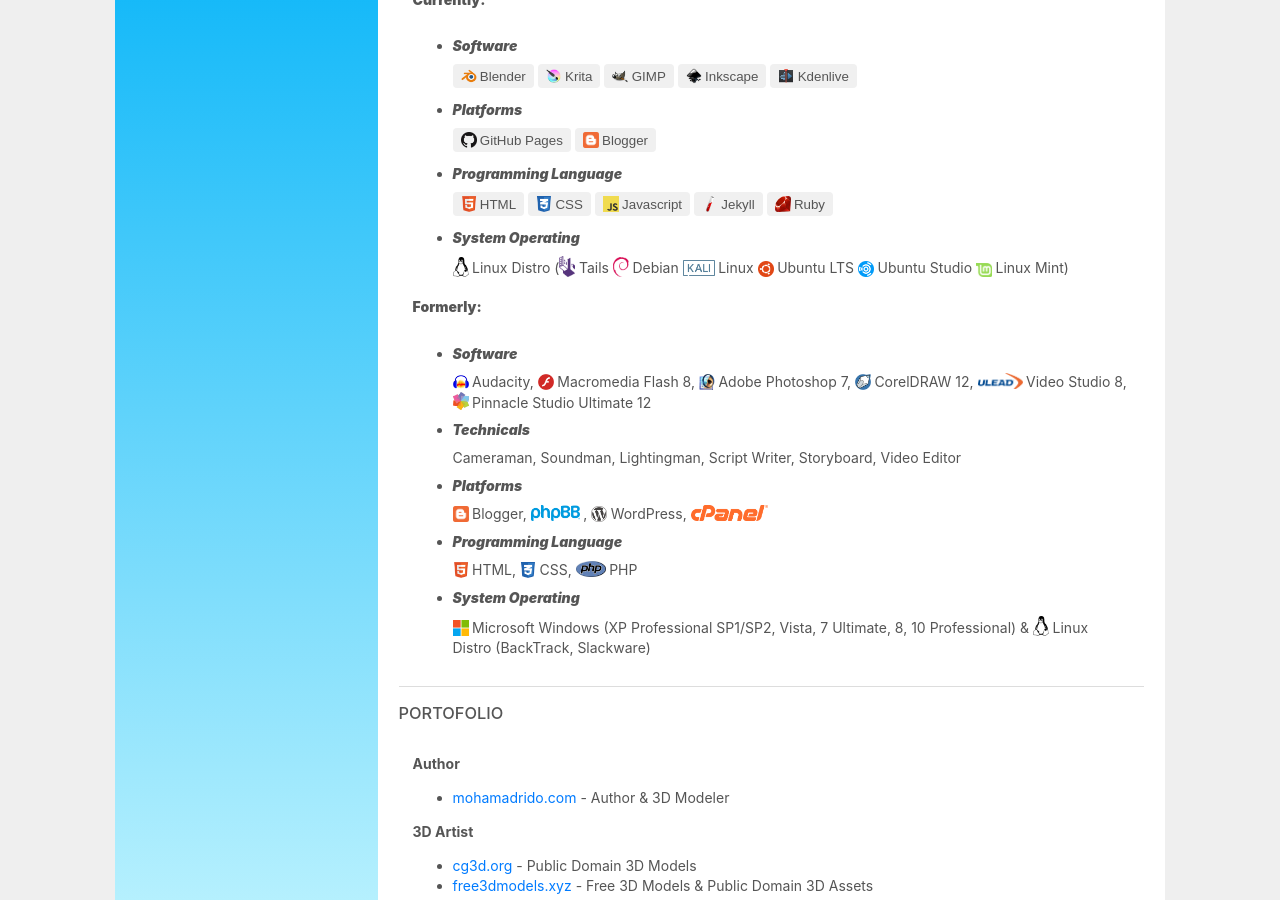
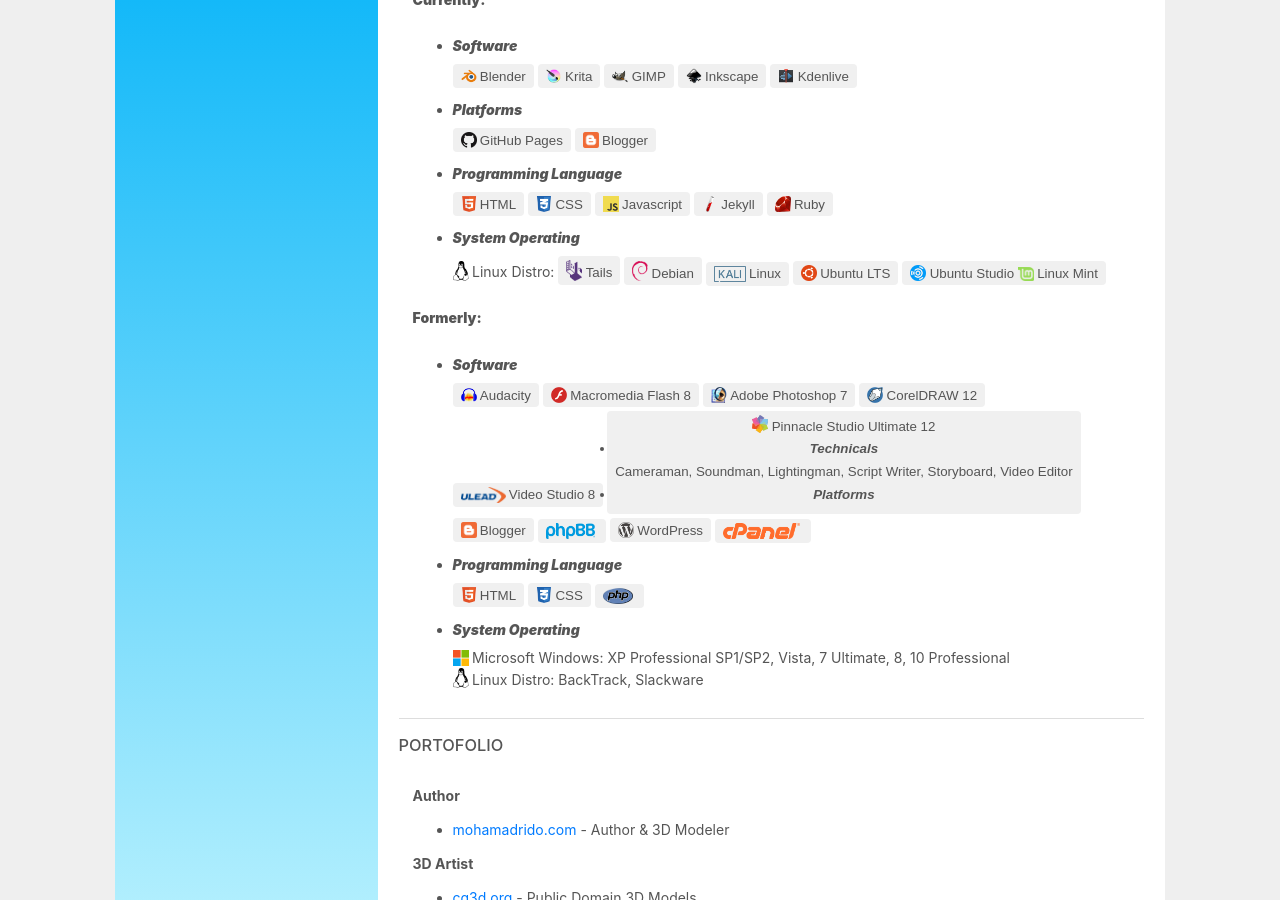
Before and after one commit to mohamadrido/about, a Jekyll site: the page built from index.html, in a window 1280 px wide and 900 px high, scrolled down 1133 px. Built offline with Jekyll 4.4.1, drawn with Linux system fonts in a browser that asks for light colours; nearby versions of some CDN libraries.

Commit message:
Update index.html

```diff
--- a/index.html
+++ b/index.html
@@ -103,20 +103,22 @@
     <li class="li"><i>Programming Language</i></li>
       <button class="link" href="https://en.wikipedia.org/wiki/HTML5"><img src="/html5.png" class="icon">HTML</button> <button class="link" href="https://en.wikipedia.org/wiki/CSS"><img src="/css3.png" class="icon">CSS</button> <button class="link" href="https://javascript.com"><img src="/js.png" class="icon">Javascript</button> <button class="link" href="https://jekyllrb.com"><img src="/jekyll.png" class="icon">Jekyll</button> <button class="link" href="https://https://www.ruby-lang.org"><img src="/ruby.png" class="icon">Ruby</button>
     <li class="li"><i>System Operating</i></li>
-      <img src="/tux.png" class="icon">Linux Distro (<img src="/tails.png" class="icon">Tails <img src="/debian.png" class="icon">Debian <img src="/kali.png" style="width: 32px;height:16px;vertical-align:text-top;margin-right:.25em;">Linux <img src="/ubuntu.png" class="icon">Ubuntu LTS <img src="/studio.png" class="icon">Ubuntu Studio <img src="/mint.png" class="icon">Linux Mint)
+      <img src="/tux.png" class="icon">Linux Distro: <button class="link" href="https://blender.org"><img src="/tails.png" class="icon">Tails</button> <button class="link" href="https://blender.org"><img src="/debian.png" class="icon">Debian</button> <button class="link" href="https://blender.org"><img src="/kali.png" style="width: 32px;height:16px;vertical-align:text-top;margin-right:.25em;">Linux</button> <button class="link" href="https://blender.org"><img src="/ubuntu.png" class="icon">Ubuntu LTS</button> <button class="link" href="https://blender.org"><img src="/studio.png" class="icon">Ubuntu Studio <img src="/mint.png" class="icon">Linux Mint</button>
     </ul>
     <h4  style="font-weight: 900;">Formerly:</h4>
     <ul>
     <li class="li"><i>Software</i></li>
-      <img src="/audacity.png" class="icon">Audacity, <img src="/fl8.png" class="icon">Macromedia Flash 8, <img src="/ps7.png" class="icon">Adobe Photoshop 7, <img src="/cd12.png" class="icon">CorelDRAW 12, <img src="/ulead8.png" style="width: 45px;height:16px;vertical-align:text-top;margin-right:.25em;">Video Studio 8, <img src="/pinnacle12.png" class="icon">Pinnacle Studio Ultimate 12
+      <button class="link" href="https://blender.org"><img src="/audacity.png" class="icon">Audacity</button> <button class="link" href="https://blender.org"><img src="/fl8.png" class="icon">Macromedia Flash 8</button> <button class="link" href="https://blender.org"><img src="/ps7.png" class="icon">Adobe Photoshop 7</button> <button class="link" href="https://blender.org"><img src="/cd12.png" class="icon">CorelDRAW 12</button> <button class="link" href="https://blender.org"><img src="/ulead8.png" style="width: 45px;height:16px;vertical-align:text-top;margin-right:.25em;">Video Studio 8</button> <button class="link" href="https://blender.org"><img src="/pinnacle12.png" class="icon">Pinnacle Studio Ultimate 12
     <li class="li"><i>Technicals</i></li>
       Cameraman, Soundman, Lightingman, Script Writer, Storyboard, Video Editor
     <li class="li"><i>Platforms</i></li>
-      <img src="/blogger.png" class="icon">Blogger, <img src="/phpbb.png" style="width: 49px;height:16px;vertical-align:text-top;margin-right:.25em;">, <img src="/wp.png" class="icon">WordPress, <img src="/cpanel.png" style="width: 77px;height:16px;vertical-align:text-top;margin-right:.25em;">
+      <button class="link" href="https://blender.org"><img src="/blogger.png" class="icon">Blogger</button> <button class="link" href="https://blender.org"><img src="/phpbb.png" style="width: 49px;height:16px;vertical-align:text-top;margin-right:.25em;"></button> <button class="link" href="https://blender.org"><img src="/wp.png" class="icon">WordPress</button> <button class="link" href="https://blender.org"><img src="/cpanel.png" style="width: 77px;height:16px;vertical-align:text-top;margin-right:.25em;"></button>
     <li class="li"><i>Programming Language</i></li>
-      <img src="/html5.png" class="icon">HTML, <img src="/css3.png" class="icon">CSS, <img src="/php.png" style="width: 30px;height:16px;vertical-align:text-top;margin-right:.25em;">PHP
+      <button class="link" href="https://blender.org"><img src="/html5.png" class="icon">HTML</button> <button class="link" href="https://blender.org"><img src="/css3.png" class="icon">CSS</button> <button class="link" href="https://blender.org"><img src="/php.png" style="width: 30px;height:16px;vertical-align:text-top;margin-right:.25em;"></button>
     <li class="li"><i>System Operating</i></li>
-      <img src="/microsoft.png" class="icon">Microsoft Windows (XP Professional SP1/SP2, Vista, 7 Ultimate, 8, 10 Professional) & <img src="/tux.png" class="icon">Linux Distro (BackTrack, Slackware)
+      <img src="/microsoft.png" class="icon">Microsoft Windows: XP Professional SP1/SP2, Vista, 7 Ultimate, 8, 10 Professional
+      <br/>
+      <img src="/tux.png" class="icon">Linux Distro: BackTrack, Slackware
     </ul>
     </p>
     </div>
```
